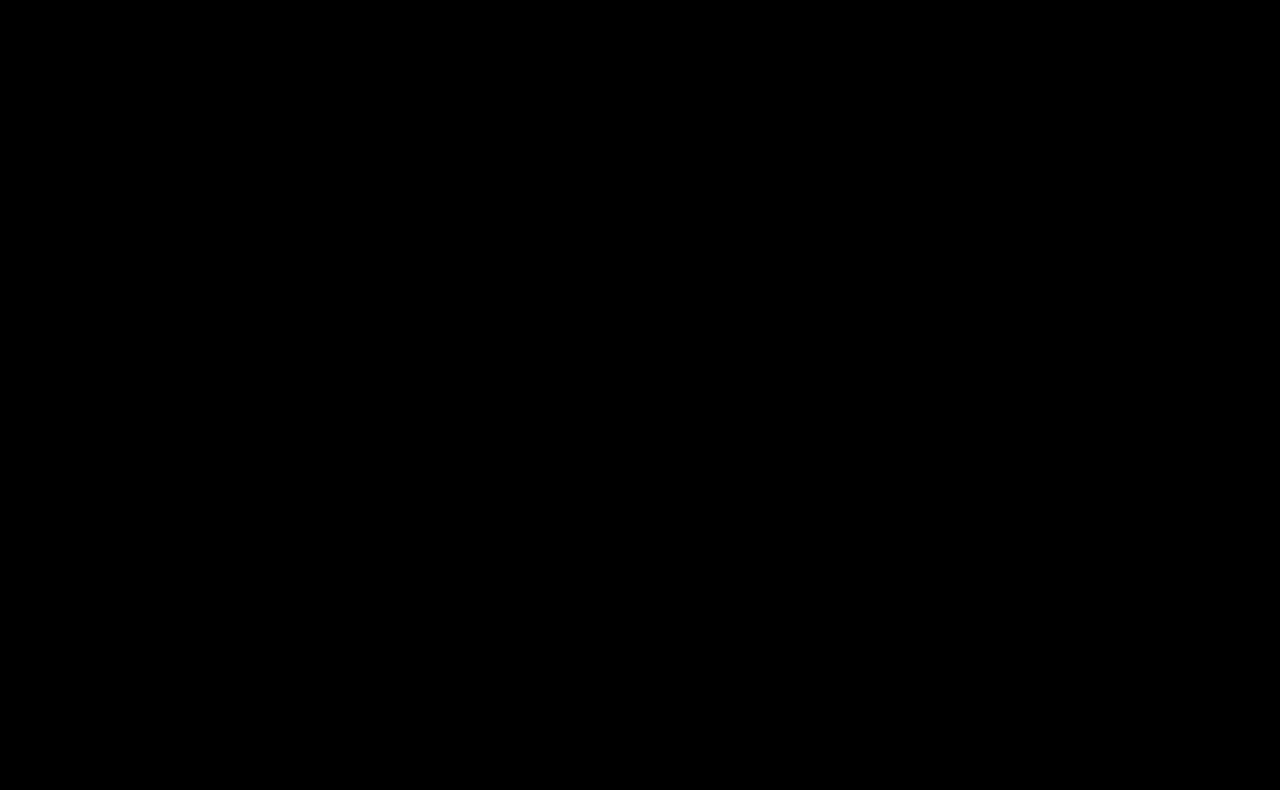
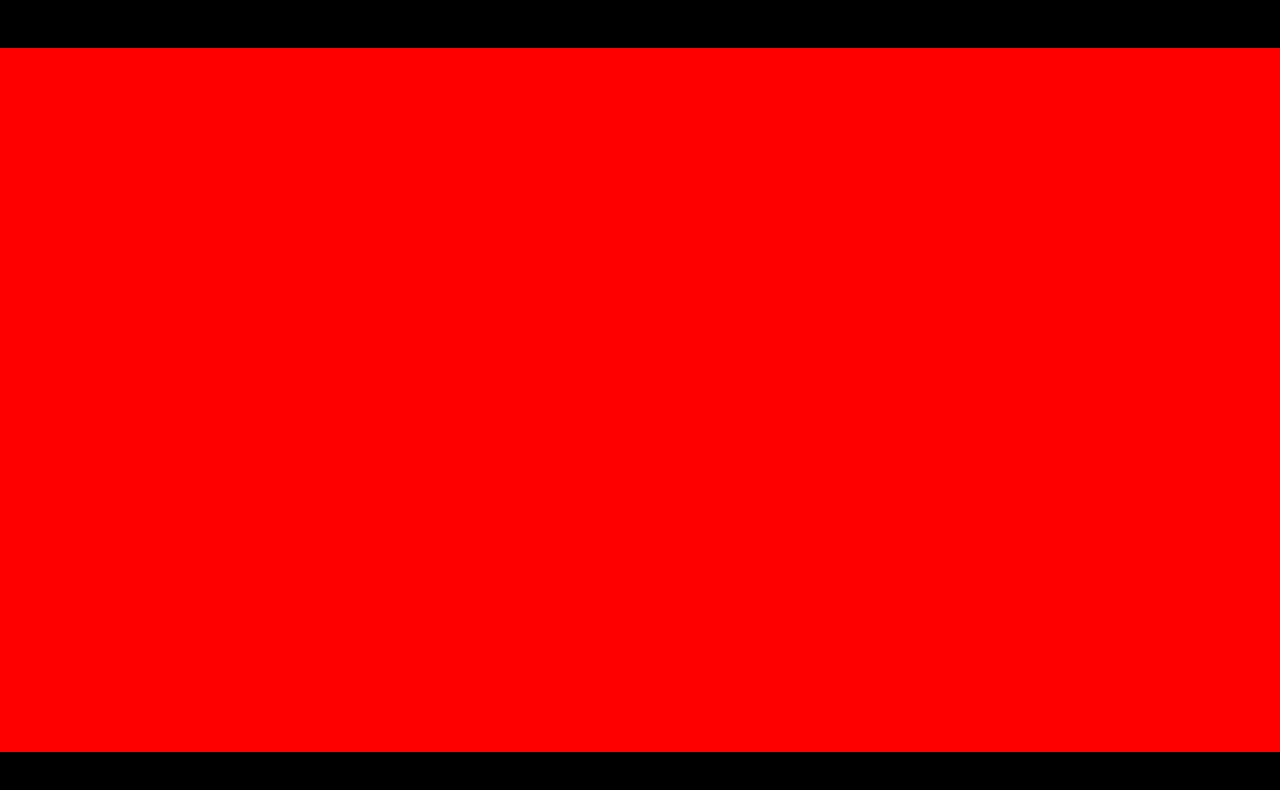
Before and after one commit to Keshav-Madhav/Multi-Level-Platformer-HTML-CSS-JS, a plain HTML site: page index.html in a window 1280 px wide. Drawn offline with Linux system fonts and the light colour scheme.

Commit message:
Added canvas resizing to 16:9 ratio

```diff
--- a/index.html
+++ b/index.html
@@ -5,7 +5,7 @@
   <meta name="viewport" content="width=device-width, initial-scale=1.0">
   <title>Kings and Pigs</title>
 </head>
-<body style="background-color: #000000; padding: 0; margin: 0;">
+<body style="height: 100vh; width: 100vw; background-color: #000000; padding: 0; margin: 0; overflow: hidden; display: flex; align-items: center; justify-content: center;">
   <canvas id="canvas"></canvas>
 </body>
 
--- a/script.js
+++ b/script.js
@@ -0,0 +1,26 @@
+const canvas = document.getElementById('canvas');
+const ctx = canvas.getContext('2d');
+
+//resize canvas
+window.addEventListener('resize', resizeCanvas);
+function resizeCanvas() {
+  var width = window.innerWidth;
+  var height = window.innerHeight;
+
+  // Check if height exceeds the 16:9 ratio
+  if(height > width * 0.5625) {
+    height = width * 0.5625;
+  } else {
+    width = height * 1.77777778;
+  }
+
+  height = Math.floor(height/64) * 64;
+  width = Math.floor(width/64) * 64;
+
+  canvas.width = width;
+  canvas.height = height;
+
+  ctx.fillStyle = 'red';
+  ctx.fillRect(0, 0, canvas.width, canvas.height);
+}
+resizeCanvas();
```
